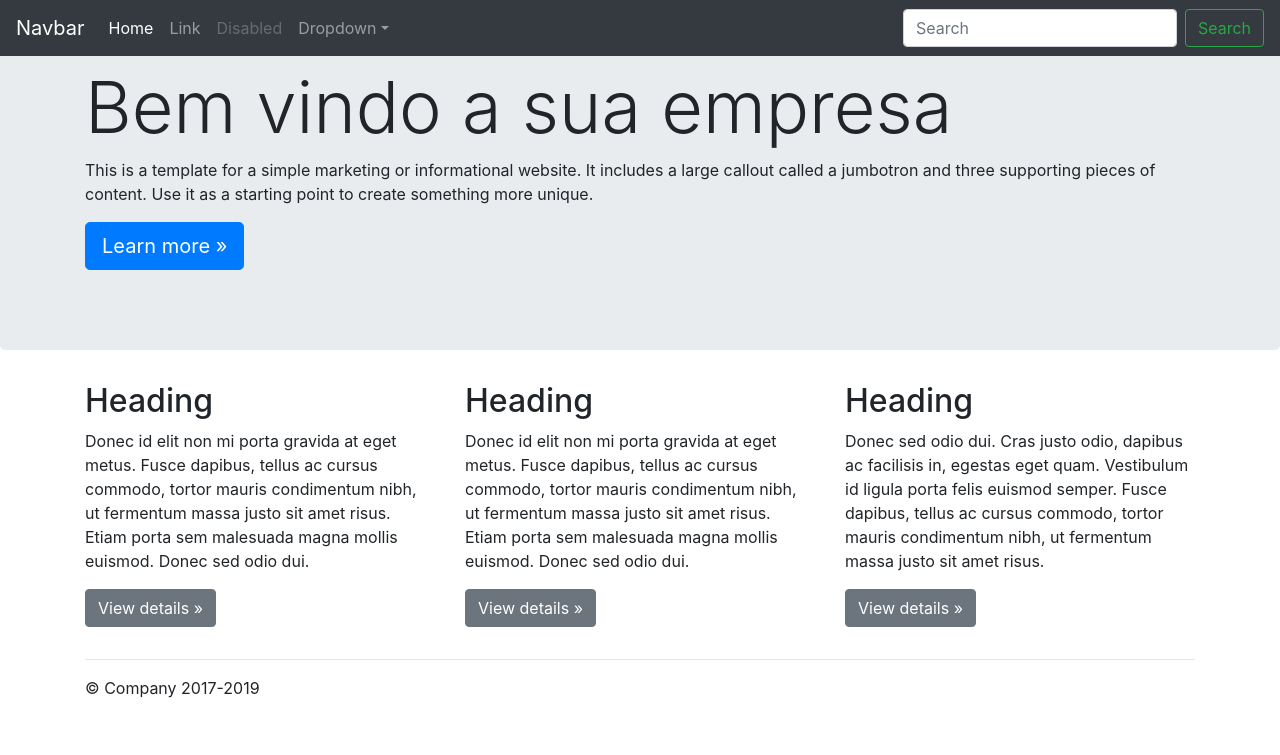
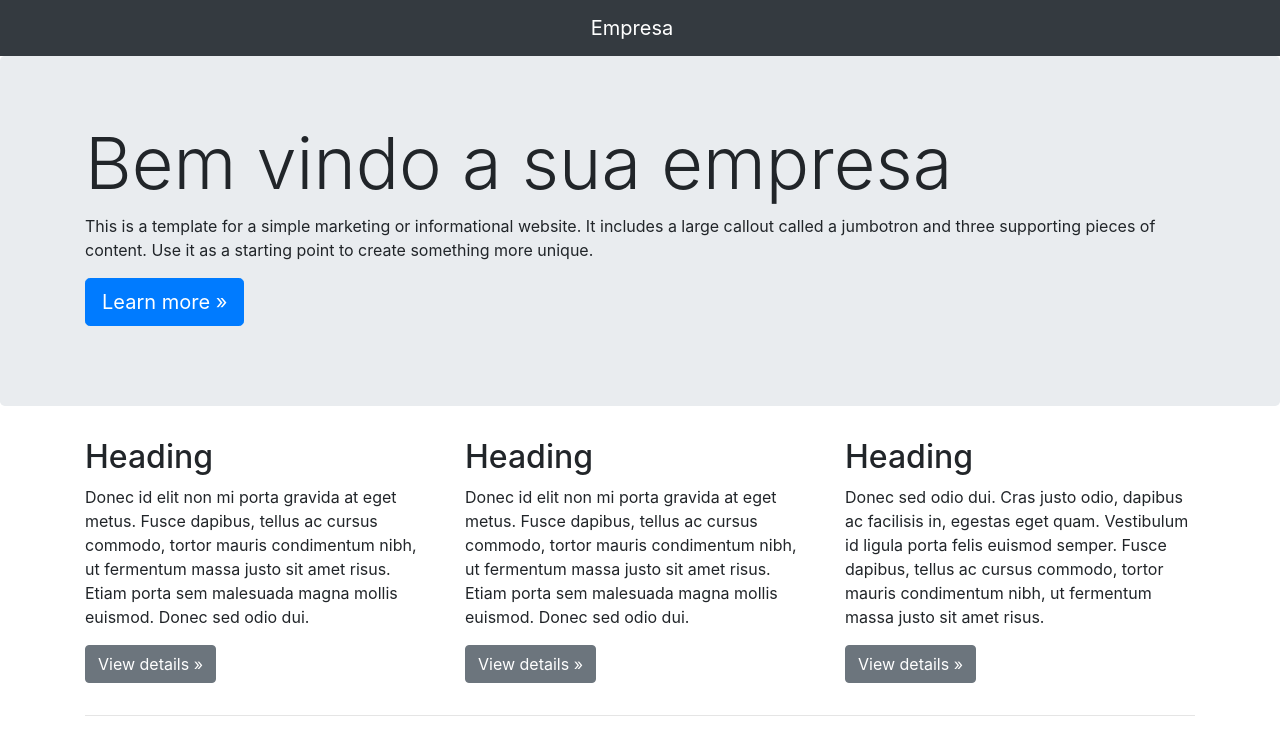
Before and after one commit to xjhofernandes/ProjetoPython, a Flask app: template app/templates/index.html in a window 1280 px wide. Shown: the top 755 px of the page. Run offline with Flask 2, Linux system fonts and the light colour scheme; the template is opened without the code that fills it, so the values that code supplies are empty; some libraries are stand-ins or nearby versions.

Commit message:
aasda
Commit

```diff
--- a/app/__init__.py
+++ b/app/__init__.py
@@ -6,7 +6,8 @@ from flask_migrate import Migrate, MigrateCommand
 
 app = Flask(__name__) #instância da classe Flask
 app.config.from_object('config')
-#app.config['SQLALCHEMY_DATABASE_URI'] = 'sqlite:///storage.db' Antes o config estava aqui
+#app.config['SQLALCHEMY_DATABASE_URI'] = 'sqlite:///storage.db'
+# Antes o config estava aqui
 db = SQLAlchemy(app)
 migrate = Migrate(app, db)
 
--- a/app/templates/base.html
+++ b/app/templates/base.html
@@ -8,11 +8,9 @@
     <meta name="generator" content="Jekyll v3.8.5">
     <title>Minha Empresa · Bootstrap</title>
 
-    <link rel="canonical" href="https://getbootstrap.com/docs/4.3/examples/jumbotron/">
-
     <!-- Bootstrap core CSS -->
-<link href="{{ url_for('static', filename='css/bootstrap.min.css')}}" rel="stylesheet" integrity="sha384-ggOyR0iXCbMQv3Xipma34MD+dH/1fQ784/j6cY/iJTQUOhcWr7x9JvoRxT2MZw1T" crossorigin="anonymous">
-
+    <link rel="stylesheet" href="{{ url_for('static',
+    filename='css/bootstrap.min.css' ) }}">
 
     <style>
         .bd-placeholder-img {
@@ -30,56 +28,22 @@
           }
         }
     </style>
+
   </head>
   <body>
-    <nav class="navbar navbar-expand-md navbar-dark fixed-top bg-dark">
-  <a class="navbar-brand" href="#">Navbar</a>
-  <button class="navbar-toggler" type="button" data-toggle="collapse" data-target="#navbarsExampleDefault" aria-controls="navbarsExampleDefault" aria-expanded="false" aria-label="Toggle navigation">
-    <span class="navbar-toggler-icon"></span>
-  </button>
-
-  <div class="collapse navbar-collapse" id="navbarsExampleDefault">
-    <ul class="navbar-nav mr-auto">
-      <li class="nav-item active">
-        <a class="nav-link" href="#">Home <span class="sr-only">(current)</span></a>
-      </li>
-      <li class="nav-item">
-        <a class="nav-link" href="#">Link</a>
-      </li>
-      <li class="nav-item">
-        <a class="nav-link disabled" href="#">Disabled</a>
-      </li>
-      <li class="nav-item dropdown">
-        <a class="nav-link dropdown-toggle" href="#" id="dropdown01" data-toggle="dropdown" aria-haspopup="true" aria-expanded="false">Dropdown</a>
-        <div class="dropdown-menu" aria-labelledby="dropdown01">
-          <a class="dropdown-item" href="#">Action</a>
-          <a class="dropdown-item" href="#">Another action</a>
-          <a class="dropdown-item" href="#">Something else here</a>
-        </div>
-      </li>
-    </ul>
-    <form class="form-inline my-2 my-lg-0">
-      <input class="form-control mr-sm-2" type="text" placeholder="Search" aria-label="Search">
-      <button class="btn btn-outline-success my-2 my-sm-0" type="submit">Search</button>
-    </form>
+  <nav class="navbar navbar-expand-xl navbar-dark bg-dark">
+    <div class="col-12 text-center">
+      <a class="navbar-brand" href="#">Empresa</a>
     </div>
   </nav>
+
 
 {% block content %}
 {% endblock %}
 
-<footer class="container">
-  <p>&copy; Company 2017-2019</p>
-</footer>
+<script> src="src=https://code.jquery.com/jquery-3.3.1.slim.min.js" </script>
 
-<script
-src="https://code.jquery.com/jquery-3.3.1.slim.min.js" integrity="sha384-q8i/X+965DzO0rT7abK41JStQIAqVgRVzpbzo5smXKp4YfRvH+8abtTE1Pi6jizo" crossorigin="anonymous">
-</script>
+<script src="{{ url_for('static', filename='js/bootstrap.min.js')}}"></script>
 
-<script src="https://cdnjs.cloudflare.com/ajax/libs/popper.js/1.14.7/umd/popper.min.js" integrity="sha384-UO2eT0CpHqdSJQ6hJty5KVphtPhzWj9WO1clHTMGa3JDZwrnQq4sF86dIHNDz0W1" crossorigin="anonymous"></script>
-<script src="https://stackpath.bootstrapcdn.com/bootstrap/4.3.1/js/bootstrap.min.js" integrity="sha384-JjSmVgyd0p3pXB1rRibZUAYoIIy6OrQ6VrjIEaFf/nJGzIxFDsf4x0xIM+B07jRM" crossorigin="anonymous"></script>
-
-
-<script src="{{ url_for('static', filename='js/bootstrap.min.css') }}" integrity="sha384-q8i/X+965DzO0rT7abK41JStQIAqVgRVzpbzo5smXKp4YfRvH+8abtTE1Pi6jizo" crossorigin="anonymous"></script>
-      <script>window.jQuery || document.write('<script src="/docs/4.3/assets/js/vendor/jquery-slim.min.js"><\/script>')</script><script src="/docs/4.3/dist/js/bootstrap.bundle.min.js" integrity="sha384-xrRywqdh3PHs8keKZN+8zzc5TX0GRTLCcmivcbNJWm2rs5C8PRhcEn3czEjhAO9o" crossorigin="anonymous"></script></body>
+  </body>
 </html>
--- a/config.py
+++ b/config.py
@@ -2,3 +2,5 @@ DEBUG = True
 
 SQLALCHEMY_DATABASE_URI = 'sqlite:///storage.db'
 SQLALCHEMY_TRACK_MODIFICATIONS = True
+
+SECRET_KEY = 'vamo-la-bb'
```
Also changed, not shown: app/controllers/default.py (+18 -10 lines), app/models/forms.py (added, +9 -0 lines), app/templates/login.html (added, +33 -0 lines). Lines whose indentation alone changed are shown as unchanged.
